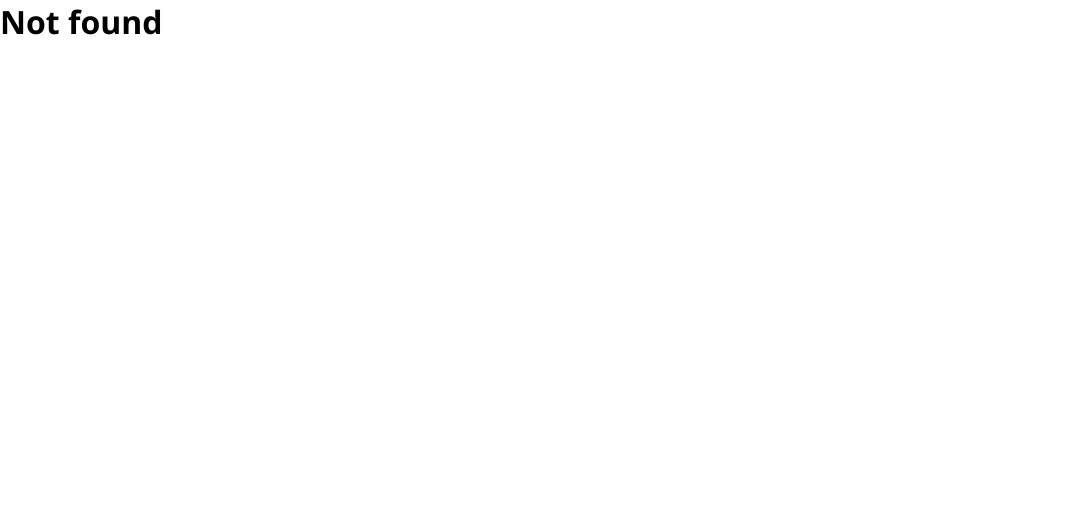
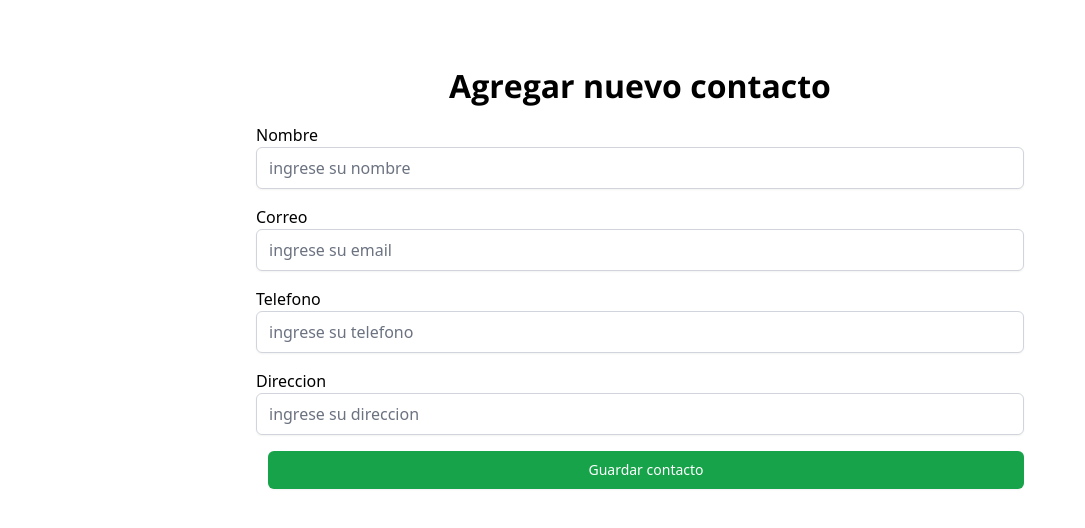
Before and after one commit to antoniPrz/contact-list, a React (Create React App) app: page /addNew in a window 1280 px wide. Shown: the top 528 px of the page, without its empty margins (0-1085 px from the left). Built offline with nearby package versions, Linux system fonts and the light colour scheme.

Commit message:
compnentes . contacto , edit , add

```diff
--- a/src/App.css
+++ /dev/null
@@ -1,38 +0,0 @@
-.App {
-  text-align: center;
-}
-
-.App-logo {
-  height: 40vmin;
-  pointer-events: none;
-}
-
-@media (prefers-reduced-motion: no-preference) {
-  .App-logo {
-    animation: App-logo-spin infinite 20s linear;
-  }
-}
-
-.App-header {
-  background-color: #282c34;
-  min-height: 100vh;
-  display: flex;
-  flex-direction: column;
-  align-items: center;
-  justify-content: center;
-  font-size: calc(10px + 2vmin);
-  color: white;
-}
-
-.App-link {
-  color: #61dafb;
-}
-
-@keyframes App-logo-spin {
-  from {
-    transform: rotate(0deg);
-  }
-  to {
-    transform: rotate(360deg);
-  }
-}
--- a/src/App.js
+++ /dev/null
@@ -1,48 +0,0 @@
-
-import './App.css';
-import {
-  BrowserRouter as Router,
-  Switch,
-  Route,
-  Link
-} from "react-router-dom";
-import { BrowserRouter } from 'react-router-dom';
-
-function App() {
-  return (
-    <>
-      <BrowserRouter>
-        <Switch>
-        </Switch>
-        <Switch>
-          <Route exact path="/contacts">
-            <h1 className="">
-              agregar nuevo contacto
-            </h1>
-            <input type="text"
-              className=
-              "rounded-md block border-gray-300 shadow-sm focus:border-indigo-300 focus:ring focus:ring-indigo-200 focus:ring-opacity-50" />
-          </Route>
-        </Switch>
-        <Switch>
-          <Route exact path="/edit">
-            <h1 className="">
-              Editar contacto
-            </h1>
-            <input type="text"
-              className=
-              "rounded-md block border-gray-300 shadow-sm focus:border-indigo-300 focus:ring focus:ring-indigo-200 focus:ring-opacity-50" />
-
-          </Route>
-          <Route exact path="/">
-            <h1>Lista de contactos</h1>
-          </Route>
-          <Route render={() => <h1>Not found</h1>} />
-        </Switch>
-
-      </BrowserRouter>
-    </>
-  );
-}
-
-export default App;
--- /dev/null
+++ b/src/App.jsx
@@ -0,0 +1,39 @@
+
+import {
+  BrowserRouter as Router,
+  Switch,
+  Route,
+  Link
+} from "react-router-dom";
+import { BrowserRouter } from 'react-router-dom';
+import { AddNewContact } from "./views/AddNewContact";
+import { EditContact } from "./views/EditContact";
+import { Home } from "./views/Home";
+
+function App() {
+  return (
+    <>
+      <BrowserRouter>
+        <Switch>
+        </Switch>
+        <Switch>
+          <Route exact path="/AddNew">
+            <AddNewContact />
+          </Route>
+        </Switch>
+        <Switch>
+          <Route exact path="/edit">
+            <EditContact />
+          </Route>
+          <Route exact path="/">
+            <Home />
+          </Route>
+          {/* <Route render={() => <h1>Not found</h1>} /> */}
+        </Switch>
+
+      </BrowserRouter>
+    </>
+  );
+}
+
+export default App;
--- /dev/null
+++ b/src/components/Contact.jsx
@@ -0,0 +1,41 @@
+
+
+
+export function Contact() {
+
+  return (
+    <>
+      <div className="flex  py-4 px-4 my-4 justify-between border-solid rounded-lg border-2 border-indigo-400 bg-indigo-50 items-center" >
+        <div className="avatar ">
+          <img className="rounded-full w-24 h-24 object-cover border-orange-400 border-solid border-2" src="https://images.unsplash.com/photo-1438761681033-6461ffad8d80?ixlib=rb-1.2.1&ixid=MnwxMjA3fDB8MHxzZWFyY2h8Mnx8cGVyc29ufGVufDB8fDB8fA%3D%3D&auto=format&fit=crop&w=400&q=60" alt="" />
+        </div>
+
+        <div className="contact-info">
+          <div className="header">
+            <h1> Nombre Contacto
+            </h1>
+          </div>
+          <div className="text">
+            <p> description contacto </p>
+          </div>
+        </div>
+        <div className="icons flex ">
+
+          <div className="edit text-yellow-500 px-2">
+            <svg className="" xmlns="http://www.w3.org/2000/svg" className="h-6 w-6" fill="none" viewBox="0 0 24 24" stroke="currentColor">
+              <path strokeLinecap="round" strokeLinejoin="round" strokeWidth={2} d="M15.232 5.232l3.536 3.536m-2.036-5.036a2.5 2.5 0 113.536 3.536L6.5 21.036H3v-3.572L16.732 3.732z" />
+            </svg>
+
+          </div>
+          <div className="delete text-red-500 hover:text-red-800">
+            <svg xmlns="http://www.w3.org/2000/svg" className="h-6 w-6" fill="none" viewBox="0 0 24 24" stroke="currentColor">
+              <path strokeLinecap="round" strokeLinejoin="round" strokeWidth={2} d="M19 7l-.867 12.142A2 2 0 0116.138 21H7.862a2 2 0 01-1.995-1.858L5 7m5 4v6m4-6v6m1-10V4a1 1 0 00-1-1h-4a1 1 0 00-1 1v3M4 7h16" />
+            </svg>
+          </div>
+        </div>
+
+
+      </div>
+    </>
+  )
+}
--- /dev/null
+++ b/src/components/FormAddNewContact.jsx
@@ -0,0 +1,40 @@
+
+
+export function FormAddNewContact() {
+  return (
+    <>
+      <div className="header flex justify-center">
+        <h1 className="pb-4">
+          Agregar nuevo contacto
+        </h1>
+
+      </div>
+
+      <form action="" className="flex flex-col">
+        <label htmlFor="">Nombre</label>
+        <input type="text"
+          className=
+          "rounded-md block border-gray-300 shadow-sm focus:border-indigo-300 focus:ring focus:ring-indigo-200 focus:ring-opacity-50 mb-4" placeholder="ingrese su nombre" />
+
+
+        <label htmlFor="">Correo</label>
+        <input type="email"
+          className=
+          "rounded-md block border-gray-300 shadow-sm focus:border-indigo-300 focus:ring focus:ring-indigo-200 focus:ring-opacity-50 mb-4" placeholder="ingrese su email" />
+
+        <label htmlFor="">Telefono</label>
+        <input type="text"
+          className=
+          "rounded-md block border-gray-300 shadow-sm focus:border-indigo-300 focus:ring focus:ring-indigo-200 focus:ring-opacity-50 mb-4" placeholder="ingrese su telefono" />
+
+        <label htmlFor="">Direccion</label>
+        <input type="text"
+          className=
+          "rounded-md block border-gray-300 shadow-sm focus:border-indigo-300 focus:ring focus:ring-indigo-200 focus:ring-opacity-50 mb-4 w-4lg" placeholder="ingrese su direccion" />
+
+        <button type="button" class="w-full inline-flex justify-center rounded-md border border-transparent shadow-sm px-4 py-2 bg-green-600 text-base font-medium text-white hover:bg-green-700 focus:outline-none focus:ring-2 focus:ring-offset-2 focus:ring-green-500 sm:ml-3 sm:w-auto sm:text-sm">Guardar contacto</button>
+
+      </form>
+    </>
+  )
+}
--- /dev/null
+++ b/src/components/FormEditContact.jsx
@@ -0,0 +1,42 @@
+
+
+export function FormEditContact() {
+
+  return (
+    <>
+      <div className="header flex justify-center">
+        <h1 className="pb-4">
+          Editar contacto
+        </h1>
+
+      </div>
+
+      <form action="" className="flex flex-col">
+        <label htmlFor="">Nombre</label>
+        <input type="text"
+          className=
+          "rounded-md block border-gray-300 shadow-sm focus:border-indigo-300 focus:ring focus:ring-indigo-200 focus:ring-opacity-50 mb-4" placeholder="ingrese su nombre" />
+
+
+        <label htmlFor="">Correo</label>
+        <input type="email"
+          className=
+          "rounded-md block border-gray-300 shadow-sm focus:border-indigo-300 focus:ring focus:ring-indigo-200 focus:ring-opacity-50 mb-4" placeholder="ingrese su email" />
+
+        <label htmlFor="">Telefono</label>
+        <input type="text"
+          className=
+          "rounded-md block border-gray-300 shadow-sm focus:border-indigo-300 focus:ring focus:ring-indigo-200 focus:ring-opacity-50 mb-4" placeholder="ingrese su telefono" />
+
+        <label htmlFor="">Direccion</label>
+        <input type="text"
+          className=
+          "rounded-md block border-gray-300 shadow-sm focus:border-indigo-300 focus:ring focus:ring-indigo-200 focus:ring-opacity-50 mb-4 w-4lg" placeholder="ingrese su direccion" />
+
+        <button type="button" class="w-full inline-flex justify-center rounded-md border border-transparent shadow-sm px-4 py-2 bg-green-600 text-base font-medium text-white hover:bg-green-700 focus:outline-none focus:ring-2 focus:ring-offset-2 focus:ring-green-500 sm:ml-3 sm:w-auto sm:text-sm">Editar contacto</button>
+
+      </form>
+
+    </>
+  )
+}
--- a/src/index.css
+++ b/src/index.css
@@ -2,19 +2,7 @@
 @tailwind components;
 @tailwind utilities;
 
-body {
-  margin: 0;
-  font-family: -apple-system, BlinkMacSystemFont, 'Segoe UI', 'Roboto', 'Oxygen',
-    'Ubuntu', 'Cantarell', 'Fira Sans', 'Droid Sans', 'Helvetica Neue',
-    sans-serif;
-  -webkit-font-smoothing: antialiased;
-  -moz-osx-font-smoothing: grayscale;
-}
 
-code {
-  font-family: source-code-pro, Menlo, Monaco, Consolas, 'Courier New',
-    monospace;
-}
 
 
 :root{
@@ -32,3 +20,10 @@ body h1{
 
   -webkit-font-smoothing:antialiased;
 }
+
+
+.avatar-image{
+  width:4rem;
+  height:4rem;
+  clip-path: circle;
+}
--- a/src/index.js
+++ b/src/index.js
@@ -1,7 +1,7 @@
 import React from 'react';
 import ReactDOM from 'react-dom';
 import './index.css';
-import App from './App';
+import App from './App.jsx';
 
 
 
--- /dev/null
+++ b/src/views/AddNewContact.jsx
@@ -0,0 +1,13 @@
+import { FormAddNewContact } from "../components/FormAddNewContact";
+
+
+export function AddNewContact() {
+  return (
+    <>
+      <div className="container flex flex-col max-w-3xl  mx-auto py-16">
+
+        <FormAddNewContact />
+      </div>
+    </>
+  )
+}
--- /dev/null
+++ b/src/views/EditContact.jsx
@@ -0,0 +1,15 @@
+import { FormEditContact } from "../components/FormEditContact";
+
+
+export function EditContact() {
+
+  return (
+    <>
+      <div className="container flex flex-col max-w-3xl  mx-auto py-16">
+
+        <FormEditContact />
+
+      </div>
+    </>
+  )
+}
--- /dev/null
+++ b/src/views/Home.jsx
@@ -0,0 +1,19 @@
+import { Contact } from "../components/Contact";
+
+
+
+export function Home() {
+
+  return (
+    <>
+      <div className="container   flex flex-col max-w-3xl  mx-auto py-16">
+        <Contact />
+        <Contact />
+        <Contact />
+        <Contact />
+        <Contact />
+
+      </div>
+    </>
+  )
+}
--- a/tailwind.config.js
+++ b/tailwind.config.js
@@ -3,7 +3,11 @@ module.exports = {
     "./src/**/*.{js,jsx,ts,tsx}"
   ],
   theme: {
-    extend: {},
+    extend: {
+      colors: {
+        merd: "#E9E5D6"
+      }
+    },
   },
   plugins: [require('@tailwindcss/forms'),],
 }
```
Also changed, not shown: src/images/Antoni.PNG (added).
